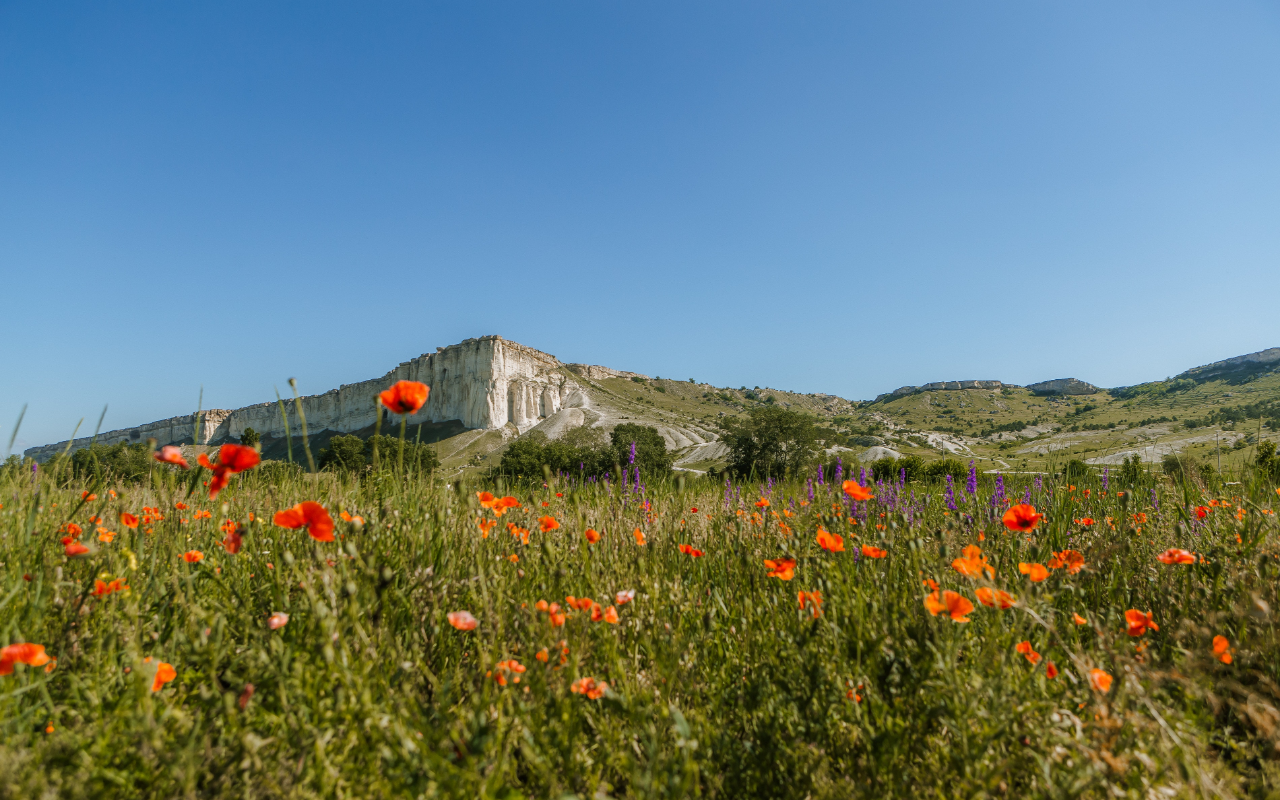
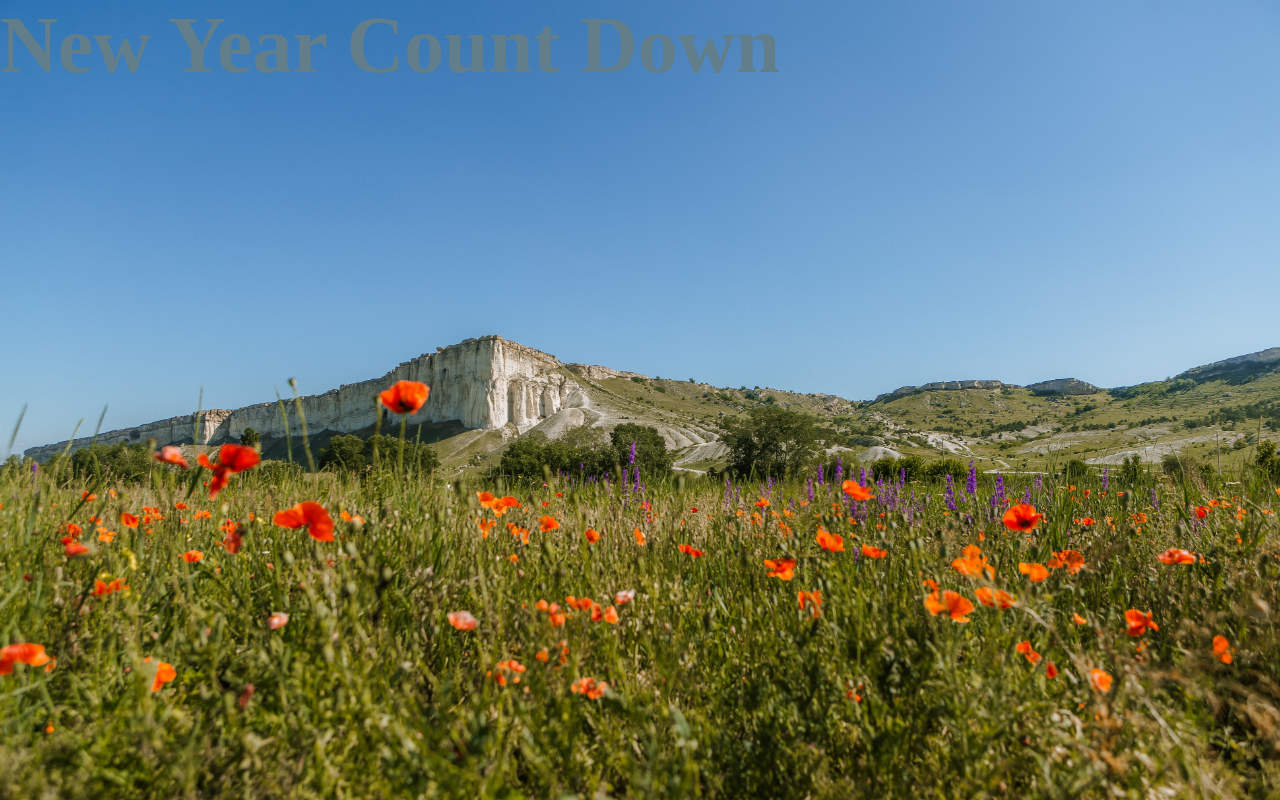
Before and after one commit to ajukadavid/timer, a Vue app: page / in a window 1280 px wide. Built offline with nearby package versions, Linux system fonts and the light colour scheme.

Commit message:
added title and styling

```diff
--- a/src/App.vue
+++ b/src/App.vue
@@ -5,8 +5,10 @@
 
 <template>
   <div class="container">
-
+<div class="title">
+  New Year Count Down
   </div>
+</div>
 </template>
 
 <style>
@@ -21,5 +23,11 @@ body {
   background-repeat: no-repeat;
   background-size: cover;
   background-position: center center;
+  color: #627e8a
+}
+.title {
+  font-size: 5rem;
+  font-weight: bold;
+
 }
 </style>
```
